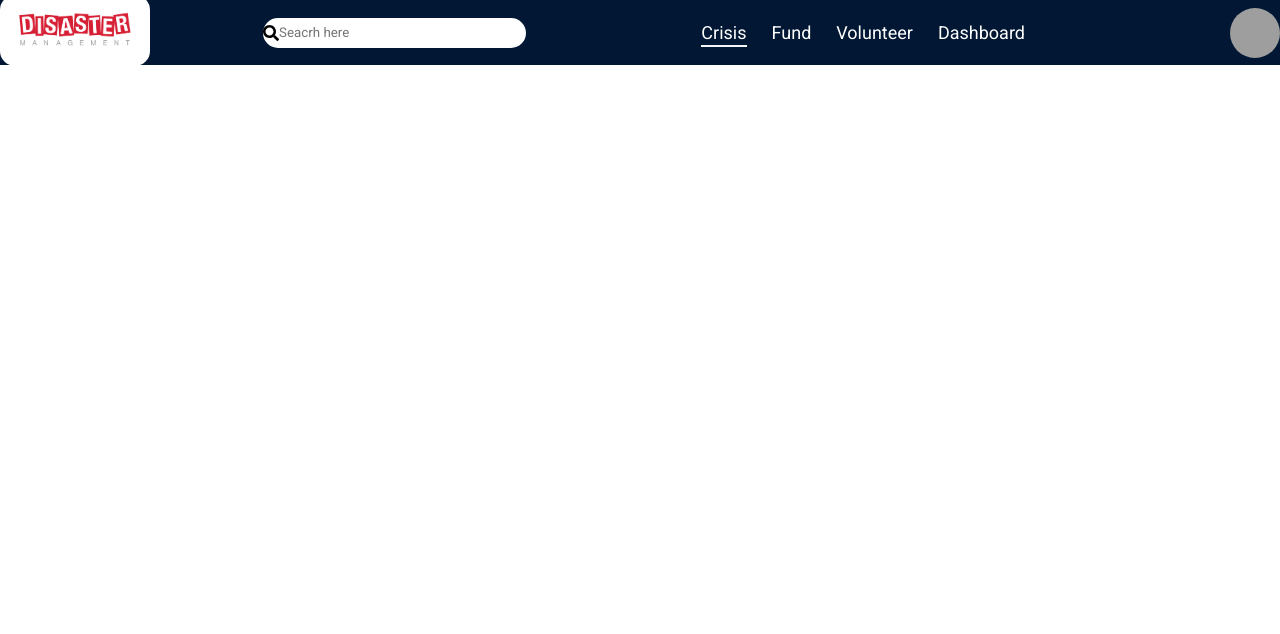
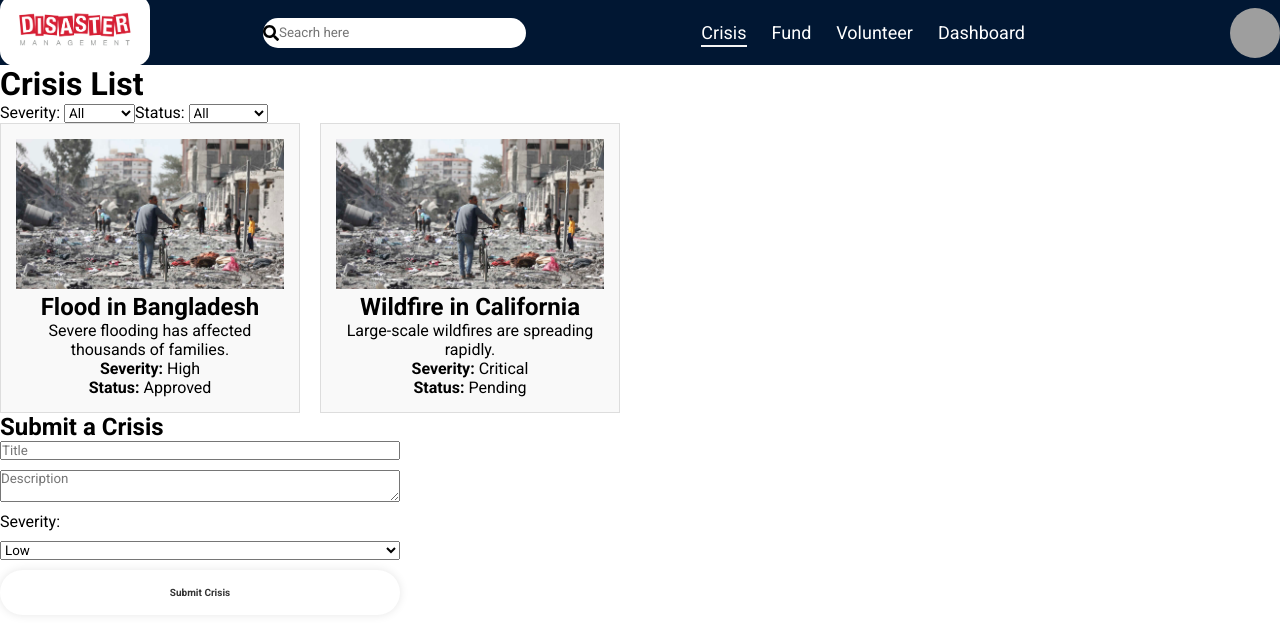
Before and after one commit to Mansurul1997/Disaster-Management, a React (Create React App) app: page /crisis in a window 1280 px wide. Shown: the top 634 px of the page. Built offline with nearby package versions, Linux system fonts and the light colour scheme; grey boxes are pictures that could not be loaded.

Commit message:
Crisis page start

```diff
--- a/src/components/home/footer/footer.css
+++ b/src/components/home/footer/footer.css
@@ -1,6 +1,6 @@
 .footer {
     color: #d9d9d9;
-    background-color: #323232;
+    background-color: #011733;
     display: flex;
     flex-direction: column;
     align-items: center;
--- a/src/components/topber/Topbar.jsx
+++ b/src/components/topber/Topbar.jsx
@@ -21,7 +21,7 @@ export default function Topbar() {
       </div>
       <div className="topbarRight">
         <div className="topbarLinks">
-          <span onClick={()=>setTopbarLink("Crisis")} className={topbarLink==="Crisis"?"active":""}>Crisis</span>
+          <span onClick={()=>navigate("/Crisis")} className={topbarLink==="Crisis"?"active":""}>Crisis</span>
           <span onClick={()=>setTopbarLink("Fund")} className={topbarLink==="Fund"?"active":""}>Fund</span>
           <span onClick={()=>setTopbarLink("Volunteer")} className={topbarLink==="Volunteer"?"active":""}>Volunteer</span>
           <span onClick={()=>setTopbarLink("Dashboard")} className={topbarLink==="Dashboard"?"active":""}>Dashboard</span>
--- a/src/pages/crisis/Crisis.jsx
+++ b/src/pages/crisis/Crisis.jsx
@@ -1,9 +1,91 @@
 import React from 'react'
 import "./crisis.css";
-export default function Crisis() {
+import { useState } from "react";
+import CrisisData from "./CrisisData";
+
+function Crisis() {
+  const [filter, setFilter] = useState({ severity: "All", status: "All" });
+  const [crises, setCrises] = useState(CrisisData);
+  const [newCrisis, setNewCrisis] = useState({
+    title: "",
+    description: "",
+    severity: "Medium",
+    status: "Pending",
+    image: "",
+  });
+
+  // Filter function
+  const filteredCrises = crises.filter(
+    (crisis) =>
+      (filter.severity === "All" || crisis.severity === filter.severity) &&
+      (filter.status === "All" || crisis.status === filter.status)
+  );
+
+  // Handle form input change
+  const handleChange = (e) => {
+    setNewCrisis({ ...newCrisis, [e.target.name]: e.target.value });
+  };
+
+  // Add a new crisis (Admin approval needed)
+  const handleSubmit = (e) => {
+    e.preventDefault();
+    setCrises([...crises, { ...newCrisis, id: crises.length + 1 }]);
+    alert("Crisis submitted! Awaiting admin approval.");
+    setNewCrisis({ title: "", description: "", severity: "Medium", status: "Pending", image: "" });
+  };
+
   return (
     <div>
+      <h1>Crisis List</h1>
 
+      {/* Filter Section */}
+      <div>
+        <label>Severity: </label>
+        <select onChange={(e) => setFilter({ ...filter, severity: e.target.value })}>
+          <option>All</option>
+          <option>Low</option>
+          <option>Medium</option>
+          <option>High</option>
+          <option>Critical</option>
+        </select>
+
+        <label>Status: </label>
+        <select onChange={(e) => setFilter({ ...filter, status: e.target.value })}>
+          <option>All</option>
+          <option>Approved</option>
+          <option>Pending</option>
+        </select>
+      </div>
+
+      {/* Crisis List */}
+      <div className="crisis-list">
+        {filteredCrises.map((crisis) => (
+          <div key={crisis.id} className="crisis-item">
+            <img src={crisis.image} alt={crisis.title} />
+            <h2>{crisis.title}</h2>
+            <p>{crisis.description}</p>
+            <p><b>Severity:</b> {crisis.severity}</p>
+            <p><b>Status:</b> {crisis.status}</p>
+          </div>
+        ))}
+      </div>
+
+      {/* Crisis Submission Form (For Anonymous Users) */}
+      <h2>Submit a Crisis</h2>
+      <form onSubmit={handleSubmit}>
+        <input type="text" name="title" placeholder="Title" value={newCrisis.title} onChange={handleChange} required />
+        <textarea name="description" placeholder="Description" value={newCrisis.description} onChange={handleChange} required />
+        <label>Severity: </label>
+        <select name="severity" onChange={handleChange}>
+          <option>Low</option>
+          <option>Medium</option>
+          <option>High</option>
+          <option>Critical</option>
+        </select>
+        <button type="submit">Submit Crisis</button>
+      </form>
     </div>
-  )
+  );
 }
+
+export default Crisis;
--- /dev/null
+++ b/src/pages/crisis/CrisisData.js
@@ -0,0 +1,20 @@
+const CrisisData = [
+    {
+      id: 1,
+      title: "Flood in Bangladesh",
+      description: "Severe flooding has affected thousands of families.",
+      severity: "High",
+      status: "Approved",
+      image: "/assests/8.jpg",
+    },
+    {
+      id: 2,
+      title: "Wildfire in California",
+      description: "Large-scale wildfires are spreading rapidly.",
+      severity: "Critical",
+      status: "Pending",
+      image: "/assests/8.jpg",
+    },
+  ];
+
+  export default CrisisData;
--- a/src/pages/crisis/crisis.css
+++ b/src/pages/crisis/crisis.css
@@ -0,0 +1,26 @@
+.crisis-list {
+    display: flex;
+    flex-wrap: wrap;
+    gap: 20px;
+  }
+
+  .crisis-item {
+    width: 300px;
+    border: 1px solid #ddd;
+    padding: 15px;
+    text-align: center;
+    background: #f9f9f9;
+  }
+
+  .crisis-item img {
+    width: 100%;
+    height: 150px;
+    object-fit: cover;
+  }
+
+  form {
+    display: flex;
+    flex-direction: column;
+    gap: 10px;
+    max-width: 400px;
+  }
```
